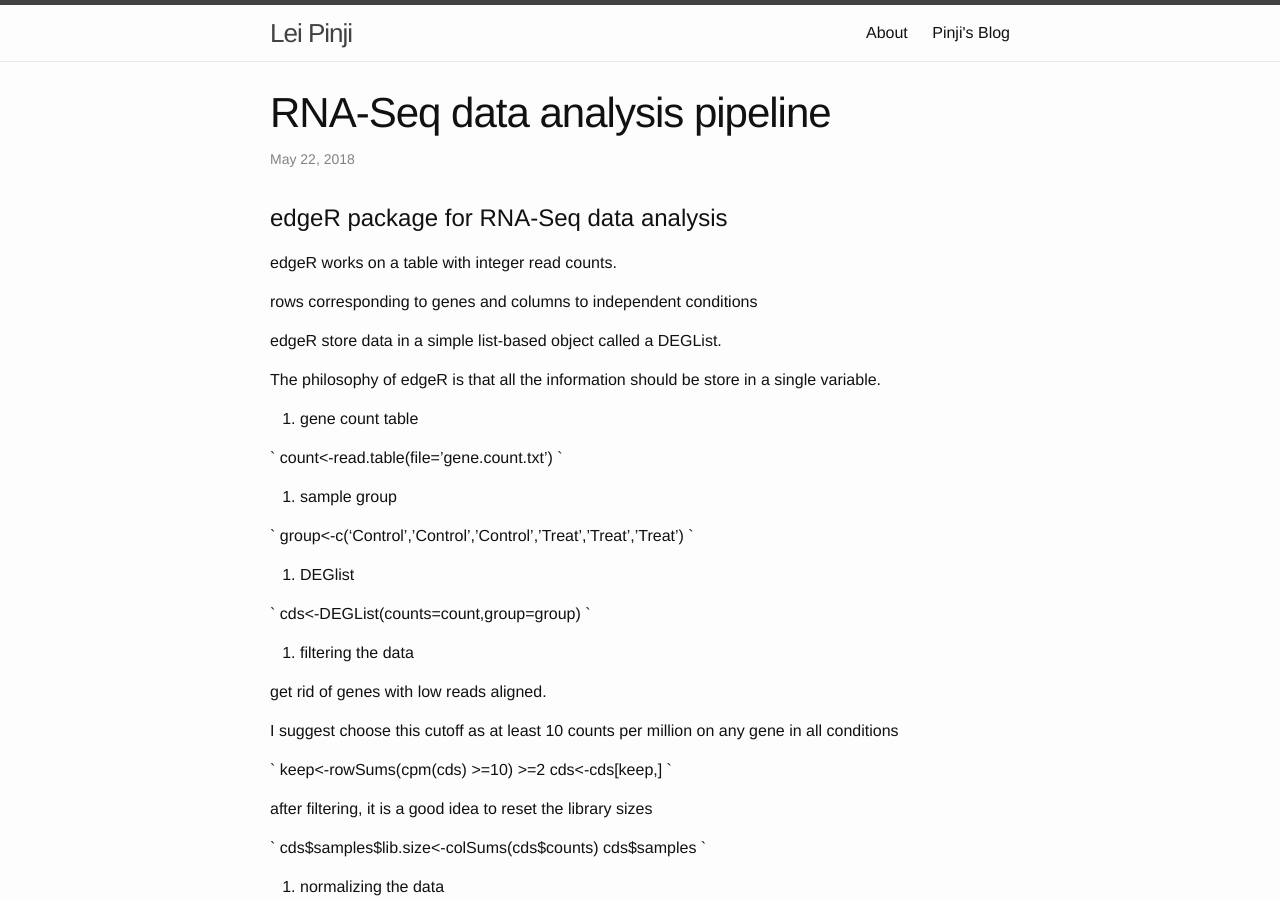
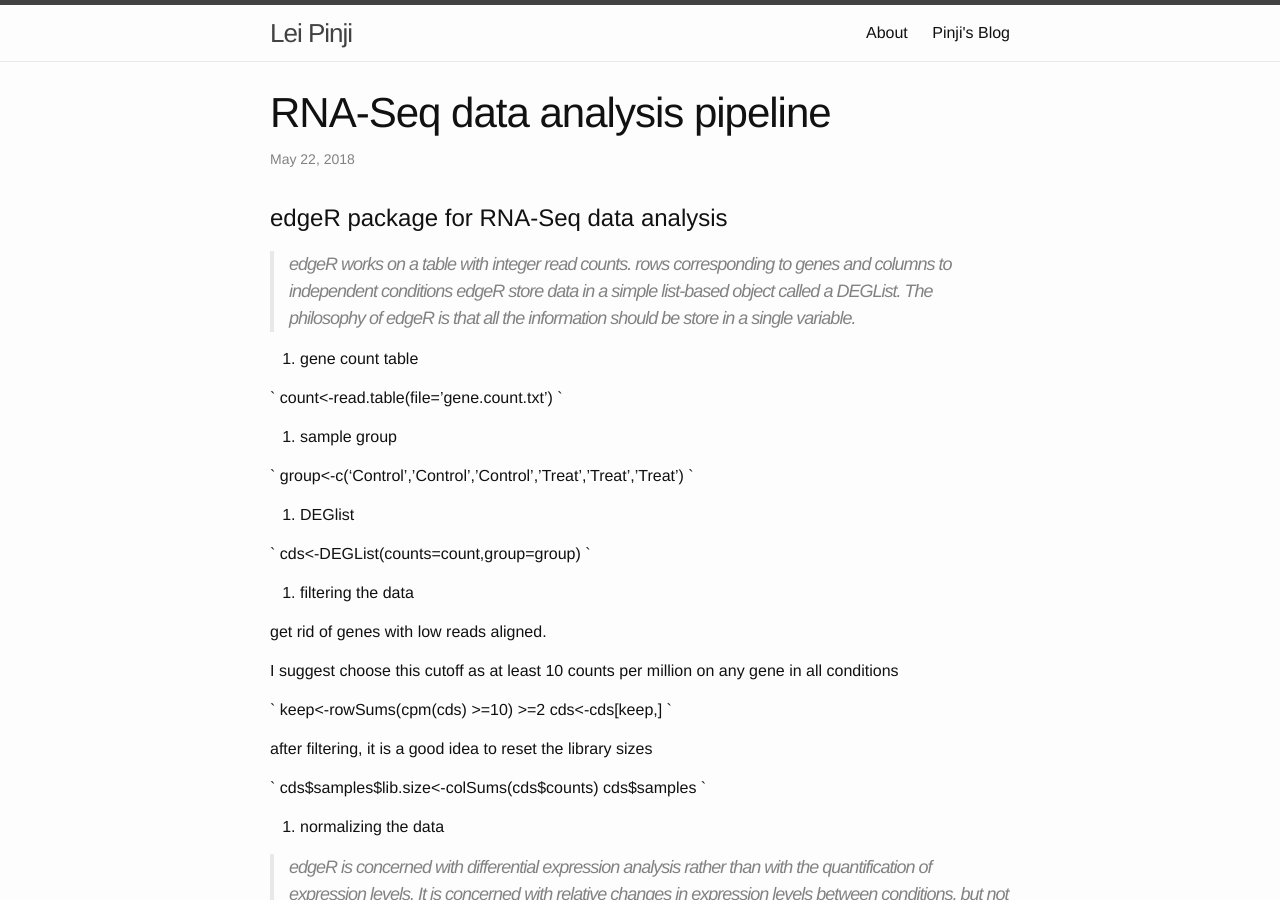
Before and after one commit to leipinji/leipinji.github.io, a Jekyll site: the page built from _posts/2018-05-22-RNA-Seq-data-analysis-pipeline.md, in a window 1280 px wide and 900 px high. Built offline with Jekyll 4.4.1, drawn with Linux system fonts in a browser that asks for light colours.

```diff
--- a/_posts/2018-05-22-RNA-Seq-data-analysis-pipeline.md
+++ b/_posts/2018-05-22-RNA-Seq-data-analysis-pipeline.md
@@ -6,12 +6,9 @@ layout: post
 # edgeR package for RNA-Seq data analysis
 
 
-edgeR works on a table with integer read counts.
-
+>edgeR works on a table with integer read counts.
 rows corresponding to genes and columns to independent conditions
-
 edgeR store data in a simple list-based object called a DEGList.
-
 The philosophy of edgeR is that all the information should be store in a single variable.
 
 
@@ -52,8 +49,9 @@ cds$samples
 `
 5. normalizing the data
 
-`edgeR is concerned with differential expression analysis rather than with the quantification of expression levels. It is concerned with relative changes in expression levels between conditions, but not directly with estimating absolute expression levels.
-`
+>edgeR is concerned with differential expression analysis rather than with the quantification of expression levels. It is concerned with relative changes in expression levels between conditions, but not directly with estimating absolute expression levels.
+
+
 `
 cds<-calNormFactors(cds)
 `
```
